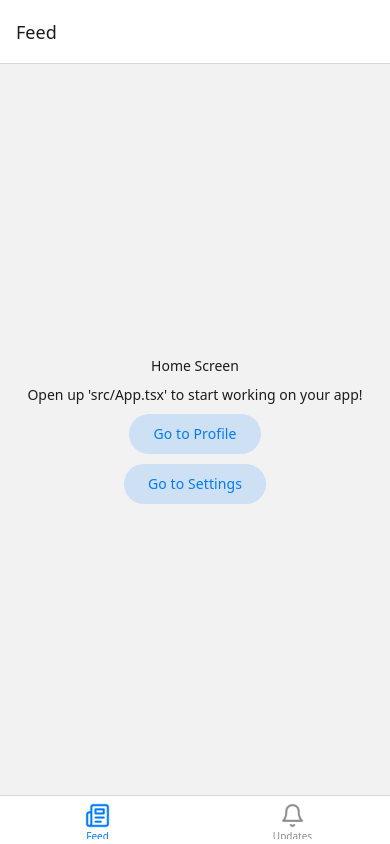
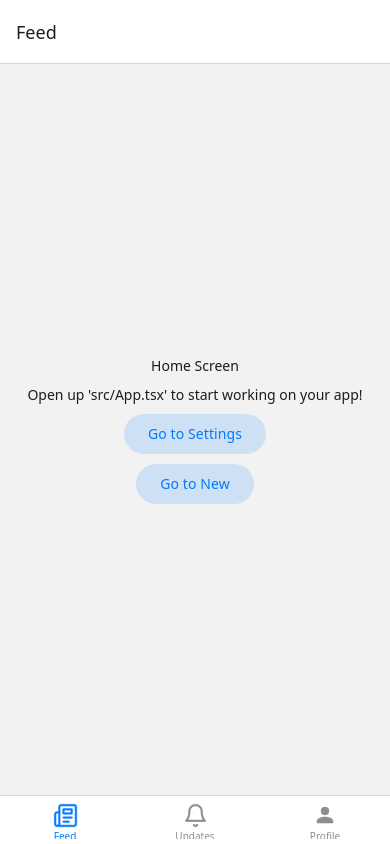
Before and after one commit to bachoilabach/ReactNativeApp, a React Native app: screen / in a window 390 px wide. Built offline with nearby package versions, Linux system fonts and the light colour scheme.

Commit message:
first commit

```diff
--- a/package.json
+++ b/package.json
@@ -23,10 +23,11 @@
     "react-dom": "18.3.1",
     "react-native": "0.76.3",
     "react-native-edge-to-edge": "^1.1.3",
+    "react-native-gesture-handler": "~2.20.2",
     "react-native-safe-area-context": "4.12.0",
     "react-native-screens": "~4.1.0",
-    "react-native-web": "~0.19.13",
-    "react-native-gesture-handler": "~2.20.2"
+    "react-native-svg": "^15.11.2",
+    "react-native-web": "~0.19.13"
   },
   "devDependencies": {
     "@babel/core": "^7.20.0",
--- a/src/App.tsx
+++ b/src/App.tsx
@@ -18,7 +18,6 @@ export function App() {
       linking={{
         enabled: 'auto',
         prefixes: [
-          // Change the scheme to match your app's scheme defined in app.json
           'helloworld://',
         ],
       }}
--- /dev/null
+++ b/src/assets/svgIcon.tsx
@@ -0,0 +1,18 @@
+import React from 'react';
+import Svg, { Path } from 'react-native-svg';
+
+export function UserIcon({color}: {color: string}) {
+    return (
+        <Svg
+        fill={color}
+            width={24}
+            height={24}
+            viewBox="0 0 24 24">
+            <Path
+                d="M12 4a4 4 0 0 1 4 4a4 4 0 0 1-4 4a4 4 0 0 1-4-4a4 4 0 0 1 4-4m0 10c4.42 0 8 1.79 8 4v2H4v-2c0-2.21 3.58-4 8-4"
+                strokeWidth={0.5}
+                stroke={color}
+            />
+        </Svg>
+    );
+}
--- a/src/navigation/index.tsx
+++ b/src/navigation/index.tsx
@@ -9,10 +9,12 @@ import { Image } from 'react-native';
 import bell from '../assets/bell.png';
 import newspaper from '../assets/newspaper.png';
 import { Home } from './screens/Home';
-import { Profile } from './screens/Profile';
 import { Settings } from './screens/Settings';
 import { Updates } from './screens/Updates';
 import { NotFound } from './screens/NotFound';
+import New from './screens/New';
+import { UserIcon } from '../assets/svgIcon';
+import Profile from './screens/Profile';
 
 const HomeTabs = createBottomTabNavigator({
   screens: {
@@ -47,6 +49,14 @@ const HomeTabs = createBottomTabNavigator({
         ),
       },
     },
+    Profile: {
+      screen: Profile,
+      options: {
+        tabBarIcon: ({ color }) => (
+          <UserIcon color={color} />
+        )
+      }
+    }
   },
 });
 
@@ -61,18 +71,24 @@ const RootStack = createNativeStackNavigator({
     },
     Profile: {
       screen: Profile,
-      linking: {
-        path: ':user(@[a-zA-Z0-9-_]+)',
-        parse: {
-          user: (value) => value.replace(/^@/, ''),
-        },
-        stringify: {
-          user: (value) => `@${value}`,
-        },
-      },
+      options:{
+        title: 'Profile',
+        headerShown: true
+      }
     },
     Settings: {
       screen: Settings,
+      options: ({ navigation }) => ({
+        presentation: 'modal',
+        headerRight: () => (
+          <HeaderButton onPress={navigation.goBack}>
+            <Text>Close</Text>
+          </HeaderButton>
+        ),
+      }),
+    },
+    New: {
+      screen: New,
       options: ({ navigation }) => ({
         presentation: 'modal',
         headerRight: () => (
--- /dev/null
+++ b/src/navigation/modal/LogoutModal.tsx
@@ -0,0 +1,120 @@
+import {
+	AccessibilityInfo,
+	ActivityIndicator,
+	Modal,
+	StyleSheet,
+	Text,
+	TouchableOpacity,
+	View,
+} from 'react-native';
+import React, { useState } from 'react';
+import { SafeAreaProvider, SafeAreaView } from 'react-native-safe-area-context';
+
+const LogoutModal = ({
+	showModal,
+	closeModal,
+}: {
+	showModal: boolean;
+	closeModal: () => void;
+}) => {
+	const [isLoading, setIsLoading] = useState(false);
+	const handleLogout = () => {
+		setIsLoading(true);
+		setTimeout(() => {
+			setIsLoading(false);
+			closeModal();
+		}, 2000);
+	};
+	return (
+		<Modal
+			visible={showModal}
+			transparent={true}
+			animationType="fade"
+			onRequestClose={closeModal}>
+			<View style={styles.centeredView}>
+				<View style={styles.modalView}>
+					<Text style={styles.textStyle}>Do you want to log out?</Text>
+					<View style={styles.groupButton}>
+						<TouchableOpacity
+							onPress={handleLogout}
+							style={[styles.button, styles.buttonLogout]}>
+							{isLoading ? (
+								<ActivityIndicator size={'small'} color={'#FFF'} />
+							) : (
+								<Text style={styles.textLogout}>Log Out</Text>
+							)}
+						</TouchableOpacity>
+						<TouchableOpacity
+							onPress={closeModal}
+							style={[styles.button, styles.buttonCancle]}>
+							<Text>Cancel</Text>
+						</TouchableOpacity>
+					</View>
+				</View>
+			</View>
+		</Modal>
+	);
+};
+
+export default LogoutModal;
+
+const styles = StyleSheet.create({
+	centeredView: {
+		flex: 1,
+		justifyContent: 'center',
+		alignItems: 'center',
+	},
+	modalView: {
+		margin: 20,
+		backgroundColor: 'white',
+		borderRadius: 20,
+		padding: 35,
+		alignItems: 'center',
+		shadowColor: '#000',
+		shadowOffset: {
+			width: 0,
+			height: 2,
+		},
+		shadowOpacity: 0.25,
+		shadowRadius: 4,
+		elevation: 5,
+		transform: [{ scale: 1 }],
+		opacity: 1,
+	},
+	groupButton: {
+		flexDirection: 'row',
+		gap: 8,
+		marginTop: 10,
+	},
+	button: {
+		borderRadius: 10,
+		paddingHorizontal: 20,
+		paddingVertical: 10,
+		elevation: 2,
+	},
+	buttonLogout: {
+		backgroundColor: '#EE0000',
+		color: 'white',
+	},
+	buttonCancle: {
+		backgroundColor: '#FFF',
+		borderWidth: 1,
+		borderColor: 'black',
+	},
+	textStyle: {
+		color: 'black',
+		fontWeight: 'bold',
+		textAlign: 'center',
+	},
+	modalText: {
+		marginBottom: 15,
+		textAlign: 'center',
+	},
+	textLogout: {
+		color: 'white',
+		fontWeight: 'bold',
+	},
+	// textCancle: {
+	//     text: ''
+	// }
+});
--- a/src/navigation/screens/Home.tsx
+++ b/src/navigation/screens/Home.tsx
@@ -1,15 +1,15 @@
 import { Button, Text } from '@react-navigation/elements';
+import { useNavigation } from '@react-navigation/native';
 import { StyleSheet, View } from 'react-native';
 
 export function Home() {
+  const navigation = useNavigation()
   return (
     <View style={styles.container}>
       <Text>Home Screen</Text>
       <Text>Open up 'src/App.tsx' to start working on your app!</Text>
-      <Button screen="Profile" params={{ user: 'jane' }}>
-        Go to Profile
-      </Button>
       <Button screen="Settings">Go to Settings</Button>
+      <Button onPressIn={()=>navigation.navigate('New')}>Go to New</Button>
     </View>
   );
 }
--- /dev/null
+++ b/src/navigation/screens/New.tsx
@@ -0,0 +1,14 @@
+import { StyleSheet, Text, View } from 'react-native';
+import React from 'react';
+
+const New = () => {
+	return (
+		<View>
+			<Text>New</Text>
+		</View>
+	);
+};
+
+export default New;
+
+const styles = StyleSheet.create({});
--- a/src/navigation/screens/Profile.tsx
+++ b/src/navigation/screens/Profile.tsx
@@ -1,24 +1,55 @@
-import { Text } from '@react-navigation/elements';
-import { StaticScreenProps } from '@react-navigation/native';
-import { StyleSheet, View } from 'react-native';
+import { StyleSheet, Text, TouchableOpacity, View } from 'react-native';
+import React, { useState } from 'react';
+import { SafeAreaProvider, SafeAreaView } from 'react-native-safe-area-context';
+import LogoutModal from '../modal/LogoutModal';
 
-type Props = StaticScreenProps<{
-  user: string;
-}>;
+export default function Profile() {
+    const [showModal, setShowModal] = useState<boolean>(false);
 
-export function Profile({ route }: Props) {
+    const openModal = () => {
+        setShowModal(true);
+    };
+
+    const closeModal = () => {
+        setShowModal(false);
+    };
+
     return (
-    <View style={styles.container}>
-      <Text>{route.params.user}'s Profile</Text>
-    </View>
+        <SafeAreaProvider>
+            <SafeAreaView style={styles.centeredView}>
+                <TouchableOpacity
+                    style={styles.button}
+                    onPress={openModal}>
+                    <Text style={styles.buttonText}>Log out</Text>
+                </TouchableOpacity>
+            <LogoutModal showModal={showModal} closeModal={closeModal} />
+            </SafeAreaView>
+        </SafeAreaProvider>
     );
 }
 
 const styles = StyleSheet.create({
-  container: {
+    centeredView: {
         flex: 1,
         justifyContent: 'center',
         alignItems: 'center',
-    gap: 10,
+    },
+    button: {
+        backgroundColor: '#EE0000',
+        paddingVertical: 12,
+        paddingHorizontal: 20,
+        borderRadius: 8,
+		shadowOffset: {
+			width: 0,
+			height: 3
+		},
+		shadowOpacity: 0.25,
+		shadowRadius: 4
+    },
+    buttonText: {
+        color: '#FFF',
+        fontSize: 16,
+        fontWeight: '500',
+        textAlign: 'center',
     },
 });
--- a/src/navigation/screens/Updates.tsx
+++ b/src/navigation/screens/Updates.tsx
@@ -1,13 +1,40 @@
 import { Text } from '@react-navigation/elements';
-import { StyleSheet, View } from 'react-native';
+import { forwardRef, useRef } from 'react';
+import { StyleSheet, TextInput, View, Button } from 'react-native';
 
 export function Updates() {
+  const parentRef = useRef<TextInput>(null);
+
+  const focusInput = () => {
+    if (parentRef.current) {
+      parentRef.current.focus();
+    }
+  };
+
+  const updateInputValue = () => {
+    if (parentRef.current) {
+      parentRef.current.setNativeProps({ text: 'Updated from Parent' });
+    }
+  };
+
   return (
     <View style={styles.container}>
-      <Text>Updates Screen</Text>
+      <Text>Parent Component</Text>
+      <Child ref={parentRef} />
+      <Button title="Focus Input" onPress={focusInput} />
+      <Button title="Update Input Value" onPress={updateInputValue} />
     </View>
   );
 }
+
+const Child = forwardRef<TextInput, {}>((props, ref) => {
+  return (
+    <View>
+      <Text>Child Component</Text>
+      <TextInput ref={ref} style={styles.input} />
+    </View>
+  );
+});
 
 const styles = StyleSheet.create({
   container: {
@@ -16,4 +43,13 @@ const styles = StyleSheet.create({
     alignItems: 'center',
     gap: 10,
   },
+  input: {
+    height: 40,
+    borderColor: 'gray',
+    borderWidth: 1,
+    paddingHorizontal: 10,
+    width: 200,
+    borderRadius: 8,
+    marginTop: 8,
+  },
 });
```
Also changed, not shown: 1 other file (tests, documents, lock files or other folders). Lines whose indentation alone changed are shown as unchanged.
